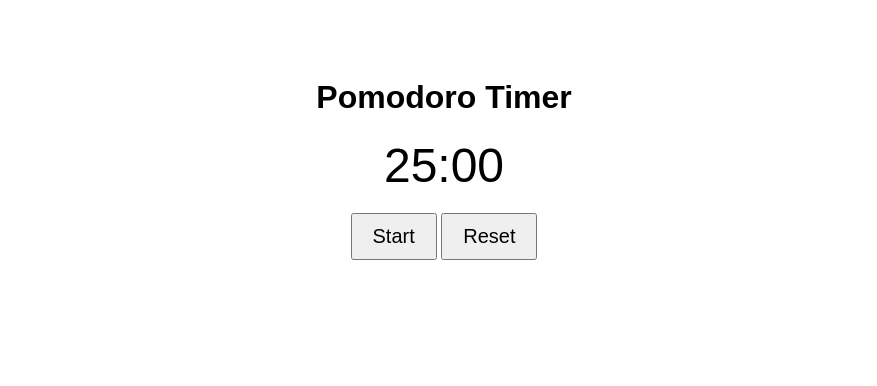
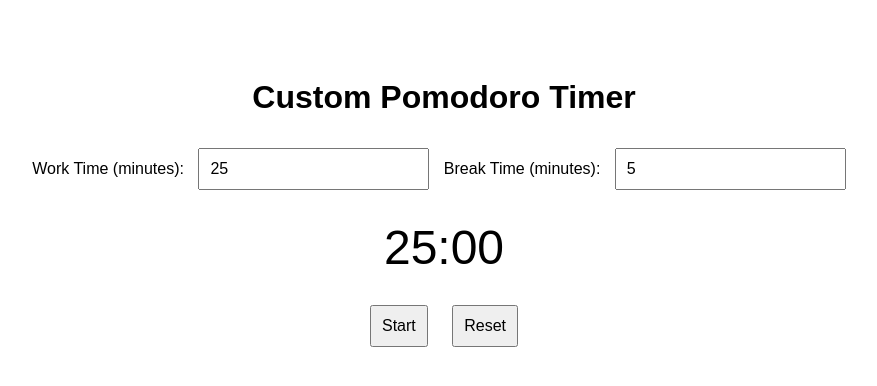
Before and after one commit to teb1as/SWE_Group_3, a Flask app: page / in a window 1280 px wide. Shown: the top 386 px of the page, without its empty margins (196-1073 px from the left). Run offline with Flask 3, Linux system fonts and the light colour scheme.

Commit message:
Made timer allow users to change break and working time

```diff
--- a/app.py
+++ b/app.py
@@ -1,8 +1,7 @@
-from flask import Flask, render_template, jsonify
+from flask import Flask, render_template, request, jsonify
 
 app = Flask(__name__)
 
-# Route for the home page
 @app.route('/')
 def home():
     return render_template('index.html')
@@ -10,7 +9,14 @@ def home():
 # API route to start the Pomodoro timer
 @app.route('/start_pomodoro', methods=['POST'])
 def start_pomodoro():
-    return jsonify({"message": "Pomodoro started"})
+    data = request.json
+    work_time = data.get('workTime', 25)  # Default work time is 25 minutes
+    break_time = data.get('breakTime', 5)  # Default break time is 5 minutes
+
+    # Log the values to show on the server side (you can expand this to store the data)
+    print(f"Work Time: {work_time} minutes, Break Time: {break_time} minutes")
+
+    return jsonify({"message": "Pomodoro started with custom work and break times"})
 
 if __name__ == '__main__':
     app.run(debug=True)
--- a/templates/index.html
+++ b/templates/index.html
@@ -3,7 +3,7 @@
 <head>
     <meta charset="UTF-8">
     <meta name="viewport" content="width=device-width, initial-scale=1.0">
-    <title>Pomodoro Timer</title>
+    <title>Custom Pomodoro Timer</title>
     <style>
         body {
             font-family: Arial, sans-serif;
@@ -14,26 +14,37 @@
             font-size: 48px;
             margin: 20px 0;
         }
-        button {
-            padding: 10px 20px;
-            font-size: 20px;
+        input, button {
+            padding: 10px;
+            font-size: 16px;
+            margin: 10px;
         }
     </style>
 </head>
 <body>
-    <h1>Pomodoro Timer</h1>
+    <h1>Custom Pomodoro Timer</h1>
+
+    <label for="workTime">Work Time (minutes):</label>
+    <input type="number" id="workTime" value="25">
+
+    <label for="breakTime">Break Time (minutes):</label>
+    <input type="number" id="breakTime" value="5">
+
     <div id="timer">25:00</div>
     <button id="startBtn">Start</button>
     <button id="resetBtn">Reset</button>
 
     <script>
-        let timeLeft = 1500; // 25 minutes in seconds
+        let timeLeft;
         let timerId;
         let isRunning = false;
+        let isWorkSession = true;
 
         const timerElement = document.getElementById('timer');
         const startBtn = document.getElementById('startBtn');
         const resetBtn = document.getElementById('resetBtn');
+        const workTimeInput = document.getElementById('workTime');
+        const breakTimeInput = document.getElementById('breakTime');
 
         // Function to update the timer display
         function updateTimerDisplay() {
@@ -45,22 +56,46 @@
         // Function to start the timer
         function startTimer() {
             if (!isRunning) {
+                let workTime = parseInt(workTimeInput.value) * 60;  // Convert minutes to seconds
+                let breakTime = parseInt(breakTimeInput.value) * 60;  // Convert minutes to seconds
+
+                if (isWorkSession) {
+                    timeLeft = workTime;
+                } else {
+                    timeLeft = breakTime;
+                }
+                updateTimerDisplay();
+
                 isRunning = true;
                 startBtn.textContent = 'Pause';
+
                 timerId = setInterval(() => {
                     if (timeLeft > 0) {
                         timeLeft--;
                         updateTimerDisplay();
                     } else {
                         clearInterval(timerId);
-                        alert('Pomodoro session complete!');
+                        isRunning = false;
+                        startBtn.textContent = 'Start';
+
+                        if (isWorkSession) {
+                            alert('Work session complete! Time for a break.');
+                        } else {
+                            alert('Break over! Time to get back to work.');
+                        }
+
+                        isWorkSession = !isWorkSession;
                     }
                 }, 1000);
 
-                // Make a POST request to the Flask backend to start Pomodoro
-                fetch('/start_pomodoro', { method: 'POST' })
-                    .then(response => response.json())
-                    .then(data => console.log(data.message));
+                // Make a POST request to start the Pomodoro session
+                fetch('/start_pomodoro', {
+                    method: 'POST',
+                    headers: { 'Content-Type': 'application/json' },
+                    body: JSON.stringify({ workTime: workTime / 60, breakTime: breakTime / 60 })
+                }).then(response => response.json())
+                  .then(data => console.log(data.message));
+
             } else {
                 clearInterval(timerId);
                 isRunning = false;
@@ -71,15 +106,22 @@
         // Function to reset the timer
         function resetTimer() {
             clearInterval(timerId);
-            timeLeft = 1500;
             isRunning = false;
+            isWorkSession = true;
             startBtn.textContent = 'Start';
-            updateTimerDisplay();
+            timerElement.textContent = `${workTimeInput.value}:00`;
         }
 
         // Attach event listeners to buttons
         startBtn.addEventListener('click', startTimer);
         resetBtn.addEventListener('click', resetTimer);
+
+        // Automatically update timer display when user changes the work time input
+        workTimeInput.addEventListener('input', () => {
+            if (!isRunning && isWorkSession) {
+                timerElement.textContent = `${workTimeInput.value}:00`;
+            }
+        });
     </script>
 </body>
 </html>
```
